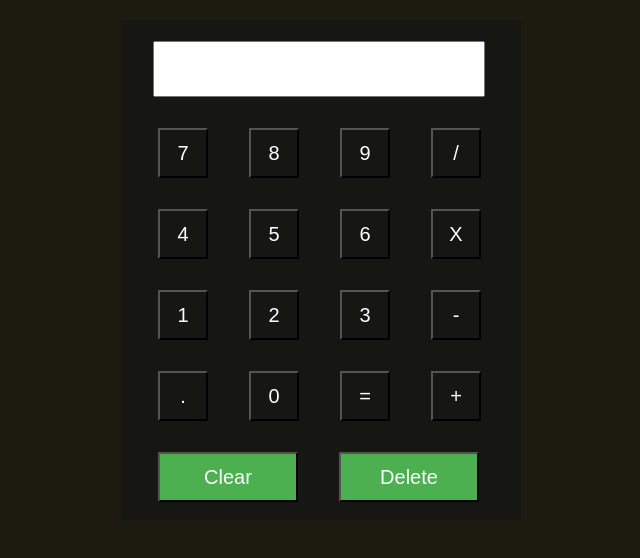
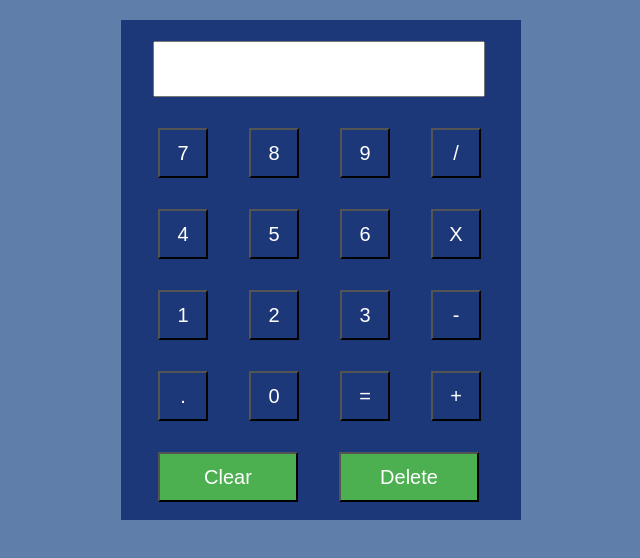
Before and after one commit to jagannathan606/Basic-Calculator, a plain HTML site: page index.html in a window 1280 px wide. Shown: the whole page, without its empty margins (309-949 px from the left). Drawn offline with nearby package versions, Linux system fonts and the light colour scheme.

Commit message:
Update cal.css

```diff
--- a/cal.css
+++ b/cal.css
@@ -1,6 +1,6 @@
 body{
     margin: 0;
-    background-color: rgb(29, 27, 15);
+    background-color: #607EAA;
 
 }
 
@@ -9,7 +9,7 @@ body{
 .calculator{
   width: 400px;
   height: 500px;
-  background:  rgb(22, 22, 18);
+  background:  #1C3879;
   margin-left: 430px;
   margin-top: 20px;
 
```
